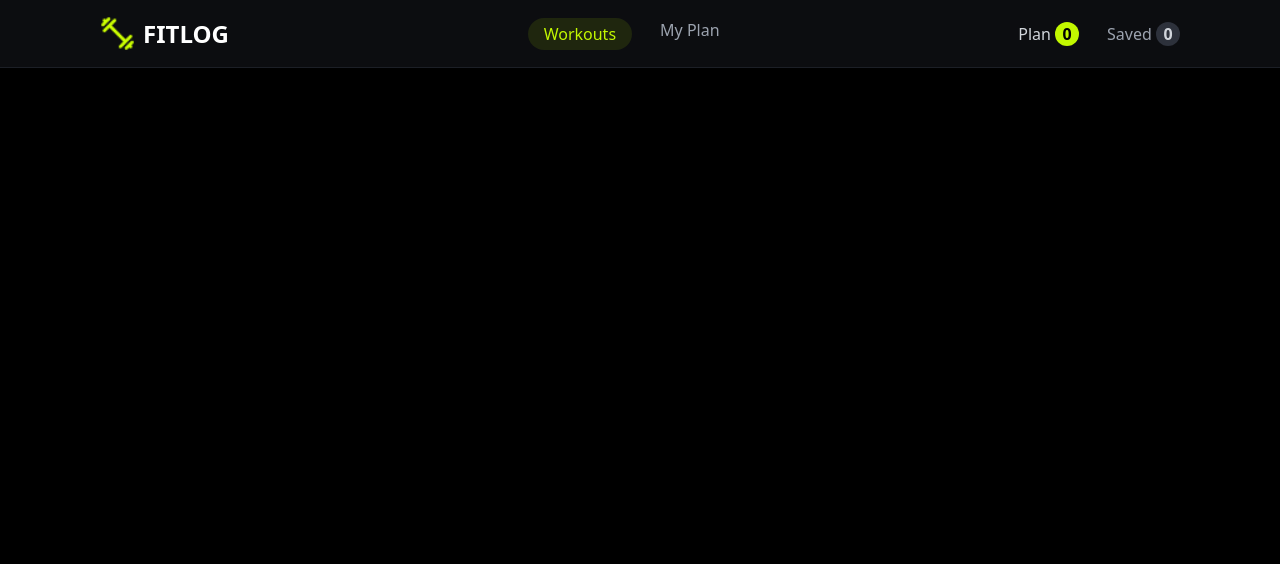
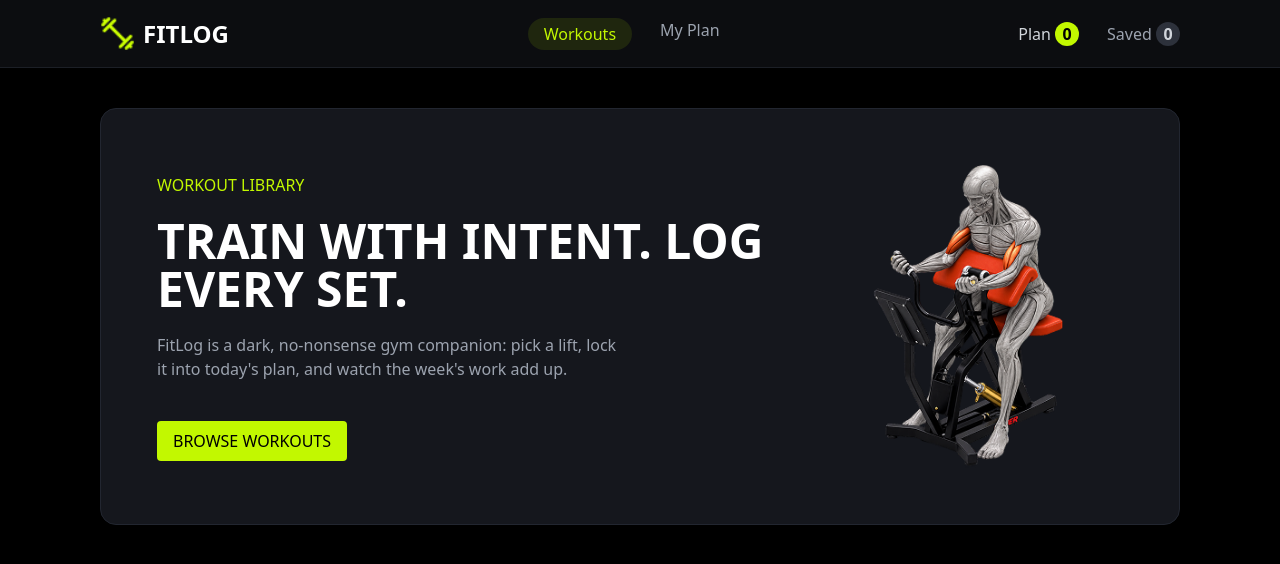
Before and after one commit to mdsakiblabs/project-fit-log, a Next.js app: page / in a window 1280 px wide. Shown: the top 564 px of the page. Built offline with nearby package versions, Linux system fonts and the light colour scheme.

Commit message:
Completed hero/banner section

```diff
--- a/src/app/page.js
+++ b/src/app/page.js
@@ -1,9 +1,10 @@
+import HeroSection from '@/components/HeroSection'
 import React from 'react'
 
 const page = () => {
   return (
     <div>
-
+      <HeroSection/>
     </div>
   )
 }
--- /dev/null
+++ b/src/components/HeroSection.jsx
@@ -0,0 +1,31 @@
+import React from "react";
+import banner from '@/assets/banner.png'
+import Image from "next/image";
+const HeroSection = () => {
+  return (
+    <section className="w-full">
+      <div className="wraper max-w-270 mx-auto flex justify-between items-center bg-[#15171D] p-14 mt-10 rounded-2xl border border-[#222630]">
+        {/* left side texts and button section */}
+        <div className="flex flex-col gap-10">
+          <div className="texts flex flex-col gap-5">
+            <h2 className="text-[#C2F800] font-normal">WORKOUT LIBRARY</h2>
+            <h1 className="text-5xl font-bold">TRAIN WITH INTENT. LOG EVERY SET.</h1>
+            <p className="text-[#9CA3AF] font-normal w-[70%] ">
+              FitLog is a dark, no-nonsense gym companion: pick a lift, lock it
+              into today's plan, and watch the week's work add up.
+            </p>
+          </div>
+          <div className="button">
+            <button className="bg-[#C2F800] text-black py-2 px-4 font-medium rounded cursor-pointer">BROWSE WORKOUTS</button>
+          </div>
+        </div>
+        {/* banner image  */}
+        <div>
+            <Image src={banner} width={400} alt="banner-image"/>
+        </div>
+      </div>
+    </section>
+  );
+};
+
+export default HeroSection;
```
Also changed, not shown: src/assets/Gemini_Generated_Image_xdo828xdo828xdo8.jpg (added).
